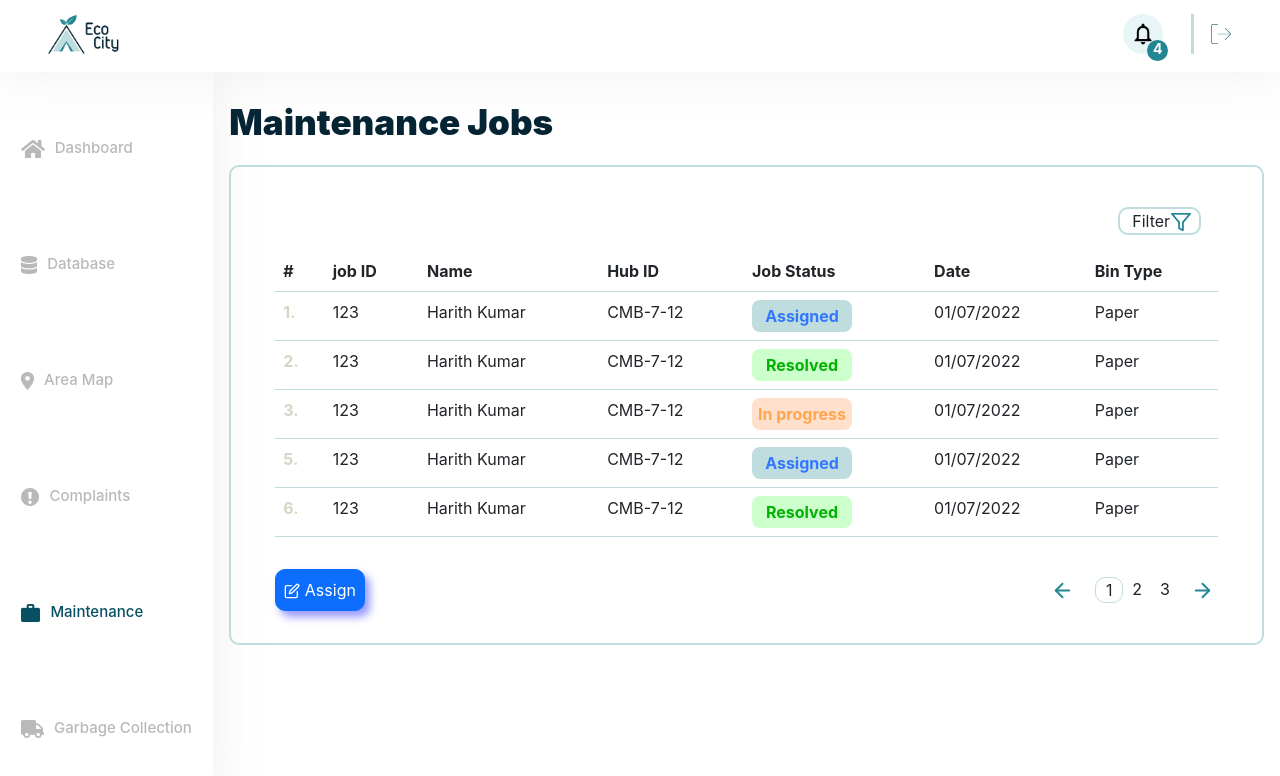
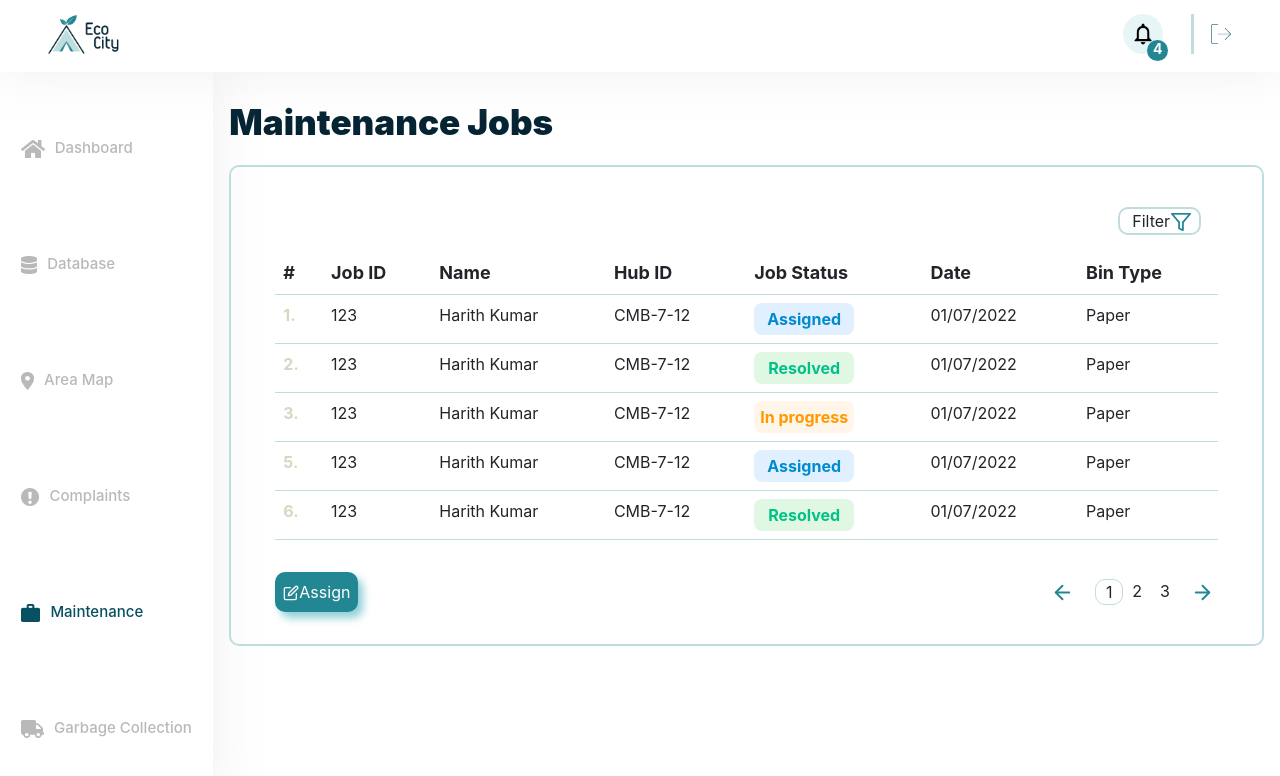
Before and after one commit to IsuruVihan/EcoCity, a React (Create React App) app in the folder admin/: page /maintenance in a window 1280 px wide. Shown: the top 776 px of the page. Built offline with nearby package versions, Linux system fonts and the light colour scheme.

Commit message:
Changed the assign button color

```diff
--- a/admin/src/pages/MaintenanceJobs/tables/JobsTable.js
+++ b/admin/src/pages/MaintenanceJobs/tables/JobsTable.js
@@ -21,15 +21,15 @@ const JobsTable = () => {
       <Row className='p-2 m-0'>
         <Table>
           <thead>
-            <tr style={{borderBottom:'1px solid #BFDDDE'}}>
+            <tr style={{borderBottom:'1px solid #BFDDDE', fontSize: 18}}>
               <th scope="col">#</th>
-              <th scope="col">job ID</th>
+              <th scope="col">Job ID</th>
               <th scope="col">Name</th>
               <th scope="col">Hub ID</th>
               <th scope="col">Job Status</th>
               <th scope="col">Date</th>
               <th scope="col">Bin Type</th>
-              </tr>
+            </tr>
           </thead>
           <tbody>
             <tr style={{borderBottom:'1px solid #BFDDDE', cursor:'pointer'}} onClick={handleShow}>
@@ -37,7 +37,7 @@ const JobsTable = () => {
               <td>123</td>
               <td>Harith Kumar</td>
               <td>CMB-7-12</td>
-              <td style={{textAlign:'center'}}><p className='m-0 p-1' style={{color:'#3377ff', backgroundColor:'#BFDDDE', width:'100px', borderRadius:'8px', fontWeight: 700}}>Assigned</p></td>
+              <td style={{textAlign:'center'}}><p className='m-0 p-1' style={{color:'#008BD1', backgroundColor: '#E1F0FF', width:'100px', borderRadius:'8px', fontWeight: 700}}>Assigned</p></td>
               <td>01/07/2022</td>
               <td>Paper</td>
             </tr>
@@ -58,7 +58,7 @@ const JobsTable = () => {
               <td>123</td>
               <td>Harith Kumar</td>
               <td>CMB-7-12</td>
-              <td style={{textAlign:'center'}}><p className='m-0 p-1' style={{color:'#00b300', backgroundColor:'#ccffcc', width:'100px', borderRadius:'8px', fontWeight: 700}}>Resolved</p></td>
+              <td style={{textAlign:'center'}}><p className='m-0 p-1' style={{color: '#00C186', backgroundColor: '#E0F8E3', width:'100px', borderRadius:'8px', fontWeight: 700}}>Resolved</p></td>
               <td>01/07/2022</td>
               <td>Paper</td>
             </tr>
@@ -67,7 +67,7 @@ const JobsTable = () => {
               <td>123</td>
               <td>Harith Kumar</td>
               <td>CMB-7-12</td>
-              <td style={{textAlign:'center'}}><p className='m-0 p-1' style={{color:'#ffa64d', backgroundColor:'#ffe0cc', width:'100px', borderRadius:'8px', fontWeight: 700}}>In progress</p></td>
+              <td style={{textAlign:'center'}}><p className='m-0 p-1' style={{color: '#FF9900', backgroundColor: '#FFF6E9', width:'100px', borderRadius:'8px', fontWeight: 700}}>In progress</p></td>
               <td>01/07/2022</td>
               <td>Paper</td>
             </tr>
@@ -76,7 +76,7 @@ const JobsTable = () => {
               <td>123</td>
               <td>Harith Kumar</td>
               <td>CMB-7-12</td>
-              <td style={{textAlign:'center'}}><p className='m-0 p-1' style={{color:'#3377ff', backgroundColor:'#BFDDDE', width:'100px', borderRadius:'8px', fontWeight: 700}}>Assigned</p></td>
+              <td style={{textAlign:'center'}}><p className='m-0 p-1' style={{color:'#008BD1', backgroundColor: '#E1F0FF', width:'100px', borderRadius:'8px', fontWeight: 700}}>Assigned</p></td>
               <td>01/07/2022</td>
               <td>Paper</td>
             </tr>
@@ -87,8 +87,8 @@ const JobsTable = () => {
               <td>CMB-7-12</td>
               <td style={{textAlign:'center'}}><p className='m-0 p-1'
               style={{
-                color:'#00b300',
-                backgroundColor:'#ccffcc',
+                color:'#00C186',
+                backgroundColor:'#E0F8E3',
                 width:'100px',
                 borderRadius:'8px',
                 fontWeight: 700
@@ -100,9 +100,9 @@ const JobsTable = () => {
           </tbody>
         </Table>
       </Row>
-      <Row classname='p-2 m-0' style={{dislay:'flex',alignItems:'center',justifyContent:'center'}}>
+      <Row classname='p-2 m-0' style={{dislay: 'flex',alignItems: 'center',justifyContent: 'center'}}>
         <Col className=' m-2' lg={9}>
-          <Button className=' p-2' style={{borderRadius:'10px',boxShadow: `5px 6px 8px #9999ff`}} onClick={handleassingShow}><FiEdit/> Assign</Button>
+          <Button className=' p-2' style={{border: 'none', borderRadius:'10px',boxShadow: `5px 6px 8px #8FCFD8`, backgroundColor: '#228693'}} onClick={handleassingShow}><FiEdit/>Assign</Button>
         </Col>
         <Modal show={showassign} onHide={handleassignClose} size='lg'>
           <Modal.Header className='p-0 m-0' style={{border:'none'}}>
```
